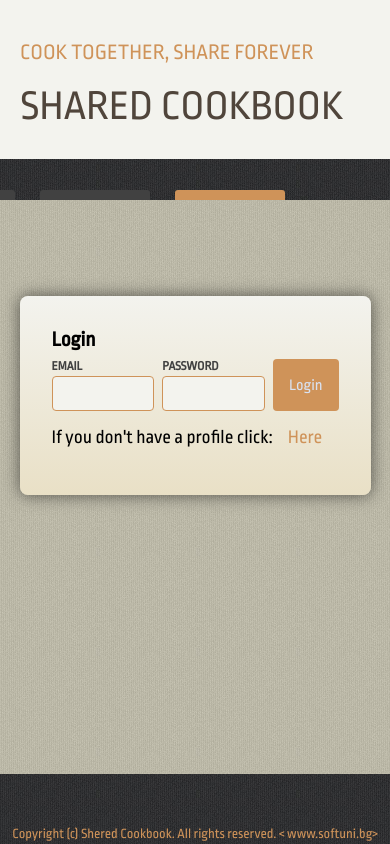
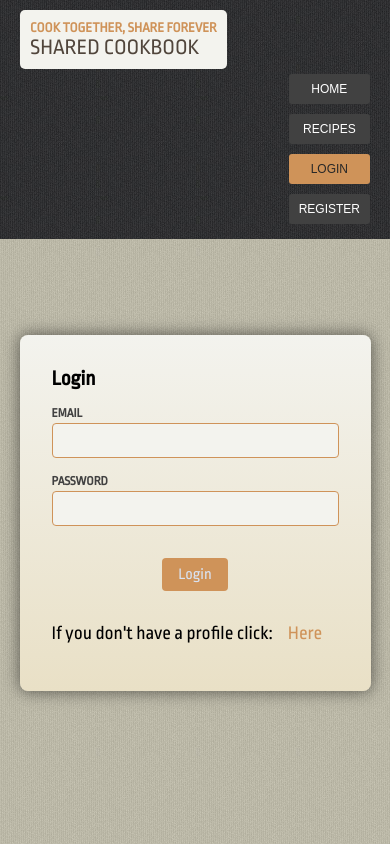
Before and after one commit to AssiaIlieva/AngularExamProject, an Angular app in the folder shared-cookbook/: page /login in a window 390 px wide. Shown: the top 844 px of the page. Built offline with nearby package versions, Linux system fonts and the light colour scheme.

Commit message:
Update styles for responsive design

```diff
--- a/shared-cookbook/src/app/auth/login/login.component.css
+++ b/shared-cookbook/src/app/auth/login/login.component.css
@@ -1,7 +1,3 @@
-button {
-  padding: 0.6rem 1.75rem;
-}
-
 * {
   box-sizing: border-box;
 }
@@ -18,11 +14,19 @@
 
 .content {
   flex: 1;
-  min-height: 68vh;
+  min-height: 78vh;
 }
 
-.control.no-margin {
-  margin-bottom: 0;
+.control-row {
+  display: flex;
+  flex-wrap: wrap;
+  justify-content: flex-start;
+  gap: 0.5rem;
+  margin: 1rem 0;
+}
+
+.control {
+  flex: 1;
 }
 
 .control label {
@@ -54,29 +58,10 @@
   height: 0.5rem;
   padding: 0.25rem 0 0 0;
   height: 1.5rem;
-  /* margin-bottom: 0.5rem; */
 }
 
 .control-error p {
   margin: 0;
-}
-
-.control-row {
-  margin: 0.5rem 0;
-  display: flex;
-  flex-wrap: wrap;
-  justify-content: flex-start;
-  gap: 0.5rem;
-}
-
-.control-row .control {
-  flex: 1;
-}
-
-.form-actions {
-  display: flex;
-  justify-content: flex-end;
-  gap: 1rem;
 }
 
 .button {
@@ -102,10 +87,30 @@
   background-color: #fbdcd6;
   border-color: #f84e2c;
 }
+
 .register-link {
   margin: 1rem 0;
   font-size: 1.2rem;
 }
+
 .register-link span {
   padding-right: 15px;
 }
+
+@media (max-width: 768px) {
+  .control-row {
+    display: flex;
+    flex-direction: column;
+    gap: 1rem;
+    margin: 1rem 0;
+  }
+
+  .control input {
+    max-width: 100%;
+  }
+
+  .button {
+    margin: 1rem auto;
+    display: block;
+  }
+}
--- a/shared-cookbook/src/app/auth/register/register.component.css
+++ b/shared-cookbook/src/app/auth/register/register.component.css
@@ -1,15 +1,3 @@
-button {
-  padding: 0.6rem 1.75rem;
-}
-
-h2 {
-  padding-bottom: 1rem;
-}
-
-p {
-  color: #414141;
-}
-
 * {
   box-sizing: border-box;
 }
@@ -24,18 +12,29 @@
   box-shadow: 0 0 16px 1px rgba(0, 0, 0, 0.5);
 }
 
+h2 {
+  padding-bottom: 1rem;
+}
+
+p {
+  color: #414141;
+}
+
 .content {
   flex: 1;
-  min-height: 68vh;
+  min-height: 75vh;
 }
 
-.control,
-fieldset {
+.control-row {
   margin: 0.5rem 0;
+  display: flex;
+  flex-wrap: wrap;
+  justify-content: flex-start;
+  gap: 0.5rem;
 }
 
-.control.no-margin {
-  margin-bottom: 0;
+.control-row .control {
+  flex: 1;
 }
 
 .control label {
@@ -64,31 +63,12 @@
   flex-wrap: wrap;
   gap: 0.5rem;
   color: #cf2a0a;
-  height: 0.5rem;
-  padding: 0.25rem 0 0 0;
+  padding: 0.25rem 0;
   height: 1.5rem;
 }
 
 .control-error p {
   margin: 0;
-}
-
-.control-row {
-  margin: 0.5rem 0;
-  display: flex;
-  flex-wrap: wrap;
-  justify-content: flex-start;
-  gap: 0.5rem;
-}
-
-.control-row .control {
-  flex: 1;
-}
-
-.form-actions {
-  display: flex;
-  justify-content: flex-end;
-  gap: 1rem;
 }
 
 .button {
@@ -125,10 +105,45 @@
   background-color: #fbdcd6;
   border-color: #f84e2c;
 }
+
 .register-link {
   margin-top: 20px;
   font-size: 1.2rem;
 }
+
 .register-link span {
   padding-right: 15px;
 }
+
+@media (max-width: 768px) {
+  .control-row {
+    display: flex;
+    flex-direction: column;
+    gap: 1rem;
+  }
+
+  .control input {
+    max-width: 100%;
+  }
+
+  .form-actions {
+    flex-direction: column;
+    gap: 1rem;
+  }
+
+  .button {
+    width: 100%;
+    text-align: center;
+  }
+}
+
+@media (max-width: 320px) {
+  .control-row {
+    flex-direction: column;
+    gap: 1rem;
+  }
+
+  .control input {
+    width: 100%;
+  }
+}
--- a/shared-cookbook/src/app/core/header/header.component.css
+++ b/shared-cookbook/src/app/core/header/header.component.css
@@ -1,80 +1,55 @@
 header {
   display: flex;
-  align-content: space-around;
+  justify-content: center;
   background: url("/pattern-1.jpg");
 }
 .header {
   max-width: 1600px;
-  max-height: 200px;
-  margin: 0 auto;
-  overflow: hidden;
+  width: 100%;
+  display: flex;
+  justify-content: space-between;
+  align-items: center;
+  padding: 10px 20px;
 }
-.header-left-panel {
-  width: 700px;
-  max-height: 150px;
-  float: left;
+.header-left-panel,
+.header-right-panel {
+  display: flex;
+  align-items: center;
 }
 .logo-wrap {
-  width: 400px;
-  float: left;
   background: #f3f3ee;
-  overflow: hidden;
-}
-.logo {
-  width: 500px;
-  float: left;
-  margin-left: 20px;
-  margin-top: 40px;
+  padding: 10px;
+  border-radius: 5px;
 }
 .logo h2 {
   font-family: "Ropa Sans", sans-serif;
-  font-size: 22px;
+  font-size: 18px;
   color: #cf9359;
   text-transform: uppercase;
-  font-weight: normal;
-  padding-bottom: 20px;
+  margin: 0;
 }
 .logo h1 {
   color: #50453b;
-  font-size: 42px;
-  padding-bottom: 30px;
-}
-.header-right-panel {
-  width: 500px;
-  float: right;
-  overflow: hidden;
-  margin-top: 20px;
-}
-.header-right-panel-top {
-  width: 300px;
-  float: left;
-  padding-left: 15px;
+  font-size: 28px;
+  margin: 0;
 }
 .header-right-panel p {
   color: #cf9359;
-  float: left;
-  font-size: 20px;
-  text-transform: capitalize;
-  text-align: right;
-  font-weight: normal;
+  font-size: 16px;
+  margin-right: 20px;
 }
-
-.menu {
-  width: 500px;
-  float: left;
-  margin-top: 20px;
+.menu ul {
+  display: flex;
+  list-style: none;
+  padding: 0;
+  margin: 0;
 }
 .menu ul li {
-  float: left;
-  padding-bottom: 20px;
-  width: 120px;
-  padding-left: 15px;
+  margin-right: 10px;
 }
 .menu ul li a {
   display: block;
-  width: 110px;
-  height: 40px;
-  line-height: 40px;
+  padding: 10px 15px;
   background: #414141;
   font-family: "Source Sans Pro", sans-serif;
   font-size: 14px;
@@ -83,12 +58,41 @@
   text-align: center;
   text-transform: uppercase;
   border-radius: 3px;
+  text-decoration: none;
 }
-.menu ul li a:hover {
-  background: #cf9359;
-  color: #282828;
-}
+.menu ul li a:hover,
 .menu ul li a.active {
   background: #cf9359;
   color: #282828;
 }
+
+@media screen and (max-width: 768px) {
+  .header {
+    flex-direction: column;
+    align-items: flex-start;
+  }
+  .header-left-panel,
+  .header-right-panel {
+    width: 100%;
+    justify-content: space-between;
+  }
+  .menu ul {
+    flex-direction: column;
+  }
+  .menu ul li {
+    margin: 5px 0;
+  }
+}
+
+@media screen and (max-width: 480px) {
+  .logo h2 {
+    font-size: 14px;
+  }
+  .logo h1 {
+    font-size: 22px;
+  }
+  .menu ul li a {
+    padding: 8px 10px;
+    font-size: 12px;
+  }
+}
--- a/shared-cookbook/src/app/recipes/recipe-card/recipe-card.component.css
+++ b/shared-cookbook/src/app/recipes/recipe-card/recipe-card.component.css
@@ -99,5 +99,5 @@
 .content p {
   padding-top: 5px;
   line-height: 1rem;
-  font-size: 0.7rem;
+  font-size: 0.9rem;
 }
--- a/shared-cookbook/src/app/recipes/recipe-details/comments/comments.component.css
+++ b/shared-cookbook/src/app/recipes/recipe-details/comments/comments.component.css
@@ -1,5 +1,5 @@
 .commentsSection h2 {
-  font-size: 1.1em;
+  font-size: 1.3rem;
   color: #50453b;
   font-weight: 400;
   margin-bottom: 8px;
--- a/shared-cookbook/src/app/recipes/recipe-details/recipe-details.component.css
+++ b/shared-cookbook/src/app/recipes/recipe-details/recipe-details.component.css
@@ -1,6 +1,6 @@
 .container {
   flex: 1;
-  min-height: 63vh;
+  min-height: 68vh;
 }
 
 .cardWrapper {
@@ -51,7 +51,7 @@
 
 h2 {
   font-family: "Ropa Sans", sans-serif;
-  font-size: 1.1em;
+  font-size: 1.1rem;
   color: #50453b;
   font-weight: normal;
   margin-bottom: 8px;
@@ -59,7 +59,7 @@
 
 p {
   font-family: "Ropa Sans", sans-serif;
-  font-size: 10px;
+  font-size: 0.9rem;
   color: #978e86;
   line-height: 1.3;
 }
@@ -81,7 +81,7 @@
   display: flex;
   justify-content: center;
   margin: 10px auto;
-  padding-bottom: 10px;
+  padding-bottom: 60px;
 }
 
 .button {
@@ -177,3 +177,25 @@
   border: 1px solid #cf9359;
   background-color: #fff;
 }
+
+@media (max-width: 1000px) {
+  .card {
+    flex-direction: column;
+    align-items: center;
+  }
+
+  .image {
+    width: 80%;
+    height: auto;
+    margin-bottom: 20px;
+  }
+
+  .details {
+    width: 100%;
+    padding-left: 0;
+  }
+
+  .back-buttonContainer {
+    width: 100%;
+  }
+}
--- a/shared-cookbook/src/app/recipes/recipes.component.css
+++ b/shared-cookbook/src/app/recipes/recipes.component.css
@@ -1,77 +1,6 @@
-.cardWrapper {
-  width: 300px;
-  height: 400px;
-  padding: 20px;
-  padding-bottom: 10px;
-  border: 1px solid #cf9359;
-  border-radius: 8px;
-  background-color: #f3f3ee;
-  box-shadow: 0 4px 8px rgba(0, 0, 0, 0.1);
-  text-align: center;
-  box-sizing: border-box;
-  margin-top: 40px;
-  box-shadow: 0 0 16px 1px rgba(0, 0, 0, 0.5);
-}
-.card {
-  width: auto;
-  height: 200px;
-  overflow: hidden;
-  position: relative;
-  border-radius: 8px;
-  display: flex;
-}
-
-.card:hover {
-  transform: translateY(-10px);
-  box-shadow: 0 8px 16px rgba(0, 0, 0, 0.2);
-  overflow: hidden;
-}
-
-.cardWrapper:hover {
-  transform: translateY(-10px);
-  box-shadow: 0 0 16px 1px rgba(0, 0, 0, 0.5);
-}
-
-.image {
-  width: 100%;
-  height: 100%;
-  object-fit: cover;
-  position: absolute;
-  top: 50%;
-  left: 50%;
-  transform: translate(-50%, -50%);
-  border-radius: 8px;
-  overflow: hidden;
-}
-
-.title {
-  margin-top: 15px;
-  flex: 1 1 auto;
-}
-
-.button-link {
-  margin-top: 5px;
-  background: url("/icon-more.png") no-repeat;
-  width: 16px;
-  height: 16px;
-  padding-left: 20px;
-}
-
-a {
-  font-family: "Ropa Sans", sans-serif;
-  text-transform: uppercase;
-}
-
-.description {
-  margin-top: 10px;
-}
-.border {
-  border-bottom: 1px solid #dadacb;
-  margin: 5px 0;
-}
 .fallback-text {
   text-align: center;
-  color: #dadacb;
+  color: #414141;
   font-weight: 600;
   font-size: 32px;
   margin-top: 200px;
@@ -81,18 +10,15 @@
   display: flex;
   flex-wrap: wrap;
   align-items: center;
+  justify-content: center;
+  gap: 20px;
 }
-.panel-wrap {
-  width: 100%;
-  background: url("/pattern-2.jpg");
-  padding: 20px;
-  box-sizing: border-box;
-}
+
 .panel-wrapper {
   width: 100%;
   min-height: 68vh;
   max-width: 1560px;
-  margin: 0 auto;
+  margin: 30px auto;
   padding-bottom: 60px;
   display: flex;
   flex-wrap: wrap;
@@ -101,13 +27,6 @@
   box-sizing: border-box;
 }
 
-.panel-wrapper .title h1 {
-  color: #50453b;
-  font-family: "Source Sans Pro", sans-serif;
-  font-size: 1rem;
-  font-weight: normal;
-  padding: 0;
-}
 .panel-wrapper .border {
   border-bottom: 1px solid #dadacb;
 }
@@ -116,23 +35,3 @@
   line-height: 1rem;
   font-size: 0.7rem;
 }
-.panel-wrapper .button-link {
-  margin-top: 20px;
-  background: url("/icon-more.png") no-repeat;
-  width: 16px;
-  height: 16px;
-  padding-bottom: 10px;
-  padding-left: 20px;
-}
-.container {
-  display: flex;
-  flex-wrap: wrap;
-  justify-content: center;
-  gap: 20px;
-}
-.content {
-  height: 100px;
-  display: flex;
-  flex-direction: column;
-  justify-content: space-between;
-}
```
